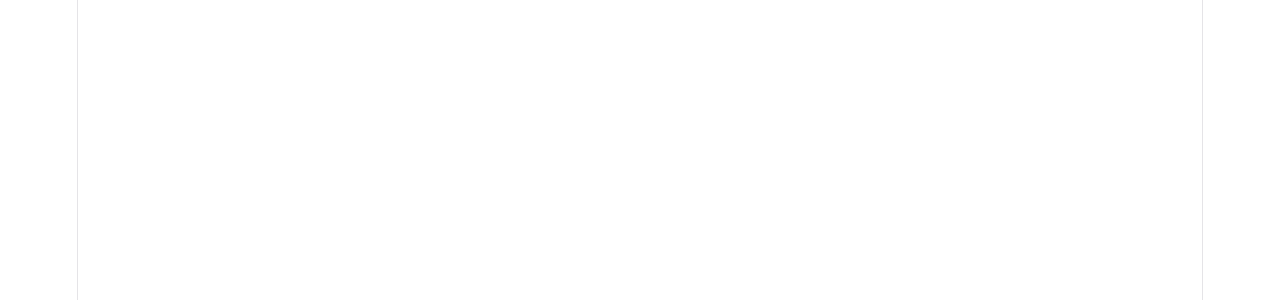
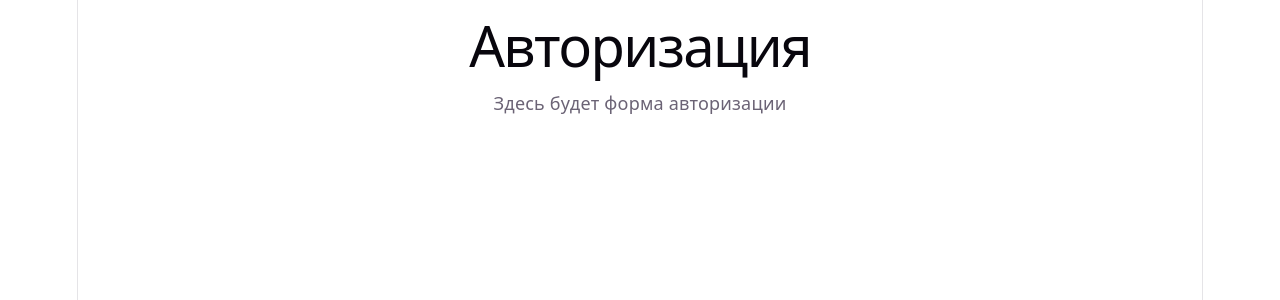
Before and after one commit to AlexFeed/streamlit_project, a React (Vite) app: page /auth in a window 1280 px wide. Before the commit this address had no page. Shown: the top 300 px of the page. Built offline with nearby package versions, Linux system fonts and the light colour scheme.

Commit message:
added auth page, route

```diff
--- a/src/App.jsx
+++ b/src/App.jsx
@@ -1,5 +1,6 @@
 import { BrowserRouter, Routes, Route } from 'react-router-dom';
 import ProjectsPage from './pages/ProjectsPage';
+import AuthPage from './pages/AuthPage';
 import DemoPage from './DemoPage';
 
 function App() {
@@ -7,6 +8,7 @@
     <BrowserRouter>
       <Routes>
         <Route path="/" element={<ProjectsPage />} />
+        <Route path="/auth" element={<AuthPage />} />
         <Route path="/demo" element={<DemoPage />} />
       </Routes>
     </BrowserRouter>
--- /dev/null
+++ b/src/pages/AuthPage/index.jsx
@@ -0,0 +1,10 @@
+function AuthPage() {
+  return (
+    <div>
+      <h1>Авторизация</h1>
+      <p>Здесь будет форма авторизации</p>
+    </div>
+  );
+}
+
+export default AuthPage;
```
